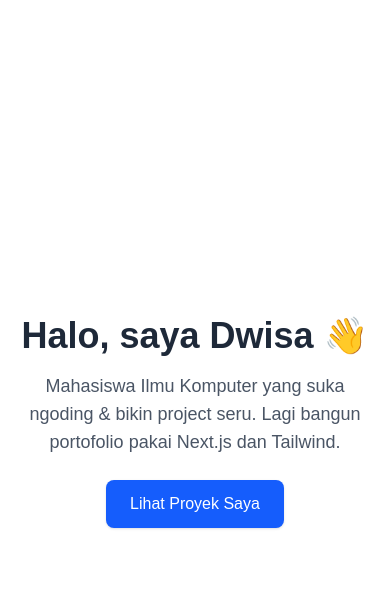
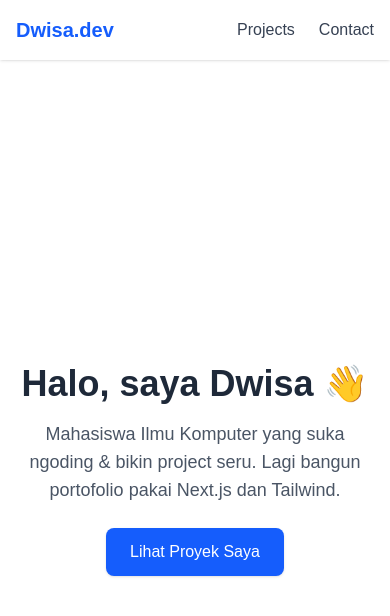
Before and after one commit to sakhuy/portfolio, a Next.js app: page / in a window 390 px wide. Shown: the top 616 px of the page. Built offline with nearby package versions, Linux system fonts and the light colour scheme.

Commit message:
feat(navbar): add responsive fixed navbar

```diff
--- a/src/app/page.tsx
+++ b/src/app/page.tsx
@@ -1,6 +1,10 @@
+import Navbar from "@/components/Navbar";
+
 export default function Home() {
   return (
-    <main className="min-h-screen flex items-center justify-center bg-white px-4">
+    <>
+      <Navbar />
+      <main className="min-h-screen flex items-center justify-center bg-white px-4 pt-24">
         <section className="max-w-2xl text-center">
           <h1 className="text-4xl sm:text-5xl font-bold text-gray-800 mb-4">
             Halo, saya Dwisa 👋
@@ -17,5 +21,6 @@ export default function Home() {
           </a>
         </section>
       </main>
+    </>
   );
 }
```
Lines whose indentation alone changed are shown as unchanged.
